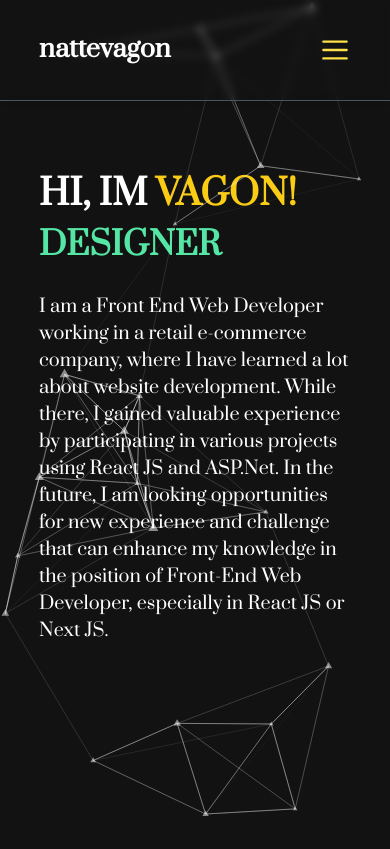
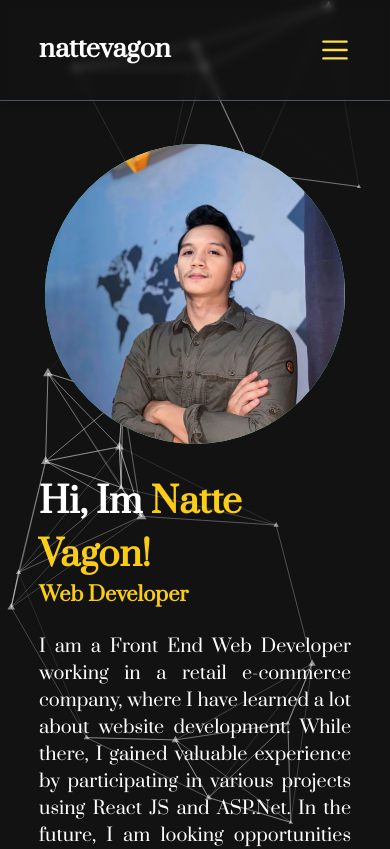
Before and after one commit to nattevagon/NextJSPortfolios, a Next.js app: page / in a window 390 px wide. Shown: the top 849 px of the page. Built offline with nearby package versions, Linux system fonts and the light colour scheme; a web font is replaced by a local one.

Commit message:
[FE] [Dev] [UI] Fixing UI #Natte

```diff
--- a/components/Contact.tsx
+++ b/components/Contact.tsx
@@ -14,7 +14,7 @@ const Contact = () => {
           <Link href="https://www.linkedin.com/in/nattevagon/" data-aos="fade-right" data-aos-delay="200">
             <div className="relative hover:scale-110 transform transition-all duration-300 hover:-rotate-6 uppercase font-semibold text-center p-[2rem]">
               <Image
-                className="w-full h-full mx-auto"
+                className="w-[140px] lg:w-[300px] mx-auto"
                 src={LinkedinLogo}
                 alt="user"
               />
@@ -23,7 +23,7 @@ const Contact = () => {
           <Link href="https://github.com/nattevagon/" data-aos="zoom-in" data-aos-delay="300">
             <div className="relative hover:scale-110 transform transition-all duration-300 hover:-rotate-6 uppercase font-semibold text-center p-[2rem]">
               <Image
-                className="ww-full h-full mx-auto text-[#d3fae8]"
+                className="w-[140px] lg:w-[300px] mx-auto text-[#d3fae8]"
                 src={GithubLogo}
                 alt="user"
               />
@@ -32,7 +32,7 @@ const Contact = () => {
           <Link href="https://www.instagram.com/nattevagon/" data-aos="fade-left" data-aos-delay="400">
             <div className="relative hover:scale-110 transform transition-all duration-300 hover:-rotate-6 uppercase font-semibold text-center p-[2rem]">
               <Image
-                className="ww-full h-full mx-auto text-[#d3fae8]"
+                className="w-[140px] lg:w-[300px] mx-auto text-[#d3fae8]"
                 src={IGLogo}
                 alt="user"
               />
--- a/components/Landing.tsx
+++ b/components/Landing.tsx
@@ -6,24 +6,24 @@ import { PersonalPhoto } from "@/assets/images"
 
 const Landing = () => {
   return (
-    <div className="bg-[#121212] h-[90vh] pb-[2rem] md:pb-[8rem] pt-[10vh] bg-cover bg-center" id="landing">
+    <div className="bg-[#121212] pb-[2rem] md:pb-[8rem] pt-[8rem]" id="landing">
       <Particle />
       <div className="w-[80%] grid-cols-1 mx-auto grid lg:grid-cols-2 gap-[2rem] h-[100%] items-center">
         <div>
           <h1 className="text-[35px] md:text-[50px] text-white font-bold">
-            HI, IM <span className="text-yellow-400">VAGON!</span>
+            Hi, Im <span className="text-yellow-400">Natte Vagon!</span>
           </h1>
           <TextEffect />
-          <p className="mt-[1.5rem] text-[18px] text-[#ffffff]">
+          <p className="mt-[1.5rem] text-[18px] text-[#ffffff] text-justify">
             I am a Front End Web Developer working in a retail e-commerce company, where I have learned a lot about website development. While there, I gained valuable experience by participating in various projects using React JS and ASP.Net. In the future, I am looking opportunities for new experience and challenge that can enhance my knowledge in the position of Front-End Web Developer, especially in React JS or Next JS.
           </p>
         </div>
-        <div className="w-[500px] hidden bg-[#55e6a5] relative lg:flex items-center rounded-full h-[500px]">
+        <div className="relative order-first lg:order-last mt-4 lg:mt-0 mx-auto w-[300px] h-[300px] lg:w-[500px] lg:h-[500px] bg-[#55e6a5] relative lg:flex items-center rounded-full">
           <Image
             src={PersonalPhoto}
             alt="user"
             layout="fill"
-            className="object-cover rounded-full"
+            className="object-cover rounded-full w-full h-full"
           />
         </div>
       </div>
--- a/components/TextEffect.tsx
+++ b/components/TextEffect.tsx
@@ -4,17 +4,12 @@ const TextEffect = () => {
   return (
     <TypeAnimation
       sequence={[
-        // Same substring at the start will only be typed out once, initially
         "Web Developer",
-        1500, // wait 1s before replacing "Mice" with "Hamsters"
+        1500,
         "Front End Developer",
-        1500,
-        "Designer",
-        1500,
-        "Programmer",
         1500
       ]}
-      className="text-[2rem] md:text-[3rem] text-[#55e6a5] font-bold uppercase"
+      className="text-xl md:text-3xl text-yellow-400 font-bold"
       speed={50}
       repeat={Infinity}
     />
```
